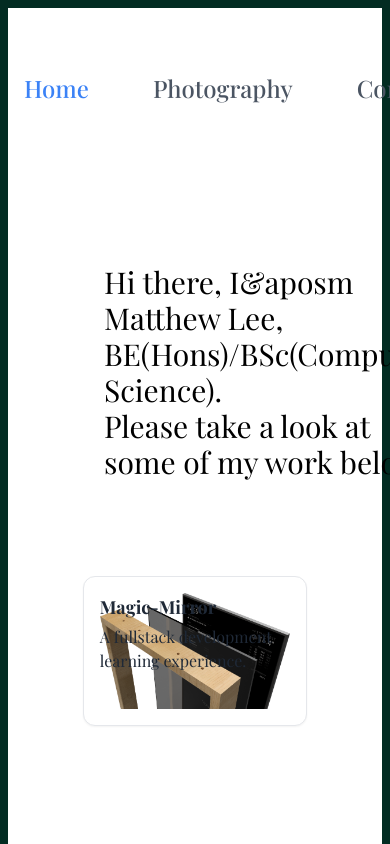
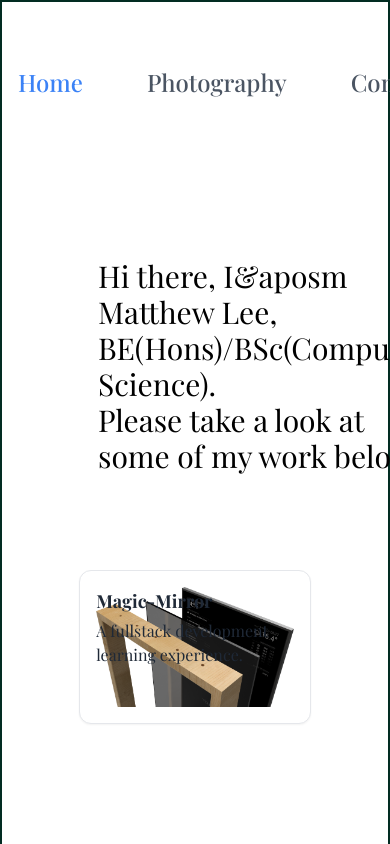
Before and after one commit to matthue-lee/personal-website, a Next.js app: page / in a window 390 px wide. Shown: the top 844 px of the page. Built offline with nearby package versions, Linux system fonts and the light colour scheme; a web font is replaced by a local one.

Commit message:
minor changes

```diff
--- a/src/app/layout.tsx
+++ b/src/app/layout.tsx
@@ -25,7 +25,7 @@ export default function RootLayout({
     <html lang="en">
 
       <body className={playfair.className}>
-      <div className="min-h-screen border-8 md:border-[50px] border-emerald-950">
+      <div className="min-h-screen border-2 md:border-[50px] border-emerald-950">
       <header className="flex items-center w-full bg-white text-sm py-16 dark:bg-neutral-800">
         <nav className="max-w-[85rem] w-full mx-auto flex items-center justify-between px-4">
          <div className="flex flex-grow justify-center gap-16">
```
